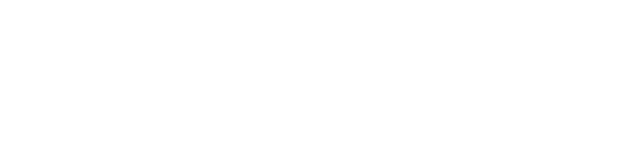
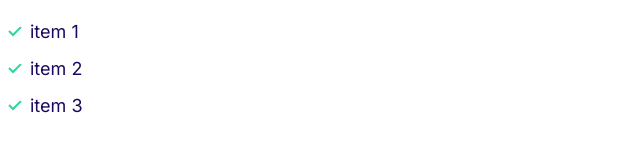
Before and after one commit to raskimrusua/uthamaki, a plain HTML site: page index.html in a window 1280 px wide. Shown: the whole page, without its empty margins (0-640 px from the left). Drawn offline with Linux system fonts and the light colour scheme.

Commit message:
Defining lists components

```diff
--- a/css/styles.css
+++ b/css/styles.css
@@ -117,3 +117,33 @@ badge--small {
         font-size: 1.2rem;
     }
 }
+
+/*lists*/
+.list {
+    list-style: none;
+    padding-left: 0;
+    color: var(--color-headings);
+}
+
+.list--inline .list__item{
+    display: inline-block;
+    margin-right: 2rem;
+
+}
+
+.list--tick {
+    list-style-image: url(../images/tick.svg);
+    padding-left: 3rem;
+}
+
+.list--tick .list__item {
+    padding-left: 0.5rem;
+    margin-bottom: 1rem;
+}
+
+@media screen and (min-width:1024px) {
+    .list--tick .list__item {
+        padding-left: 0;
+    }
+
+}
--- a/index.html
+++ b/index.html
@@ -13,5 +13,11 @@
     <link rel="stylesheet" href="css/normalize.css" />
     <link rel="stylesheet" href="css/styles.css" />
   </head>
-  <body></body>
+  <body>
+    <ul class="list list--tick">
+      <li class="list__item">item 1</li>
+      <li class="list__item">item 2</li>
+      <li class="list__item">item 3</li>
+    </ul>
+  </body>
 </html>
```
Also changed, not shown: components/lists.html (added, +5 -0 lines), images/tick.svg (added).
